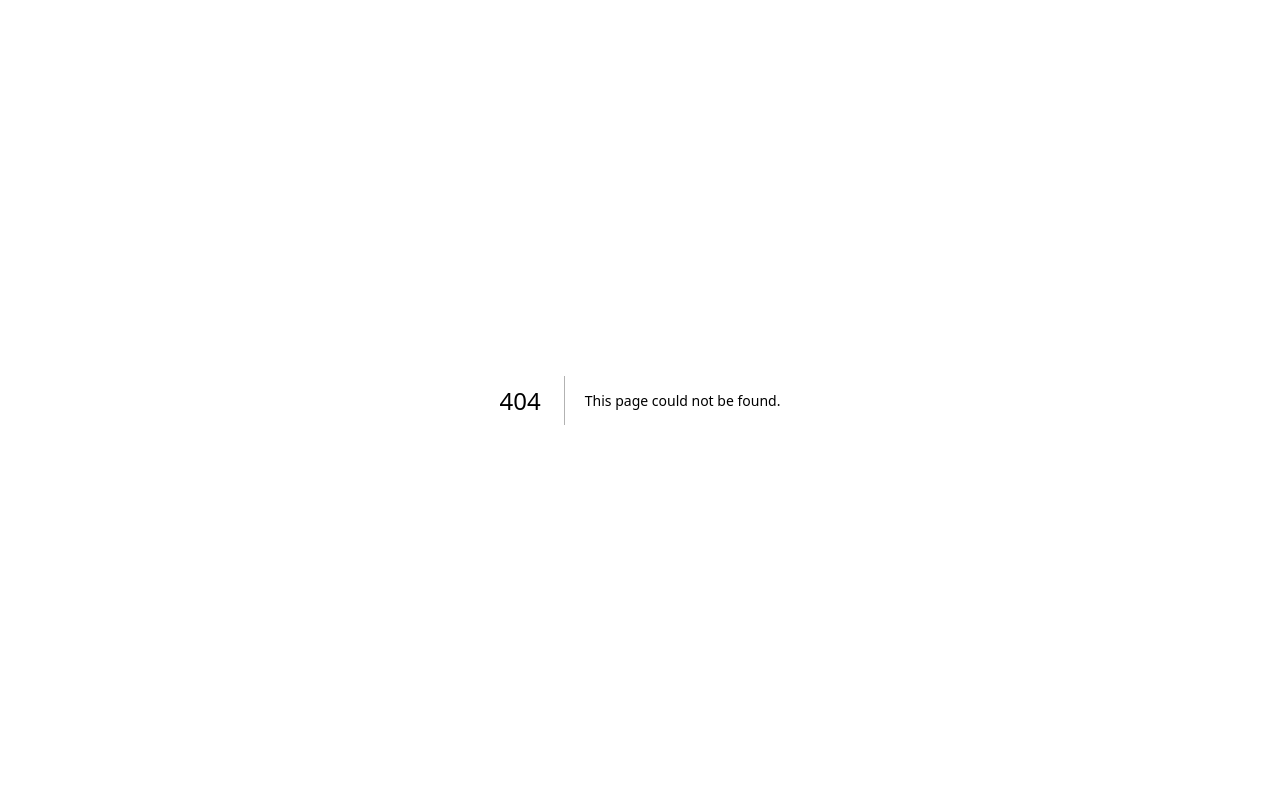
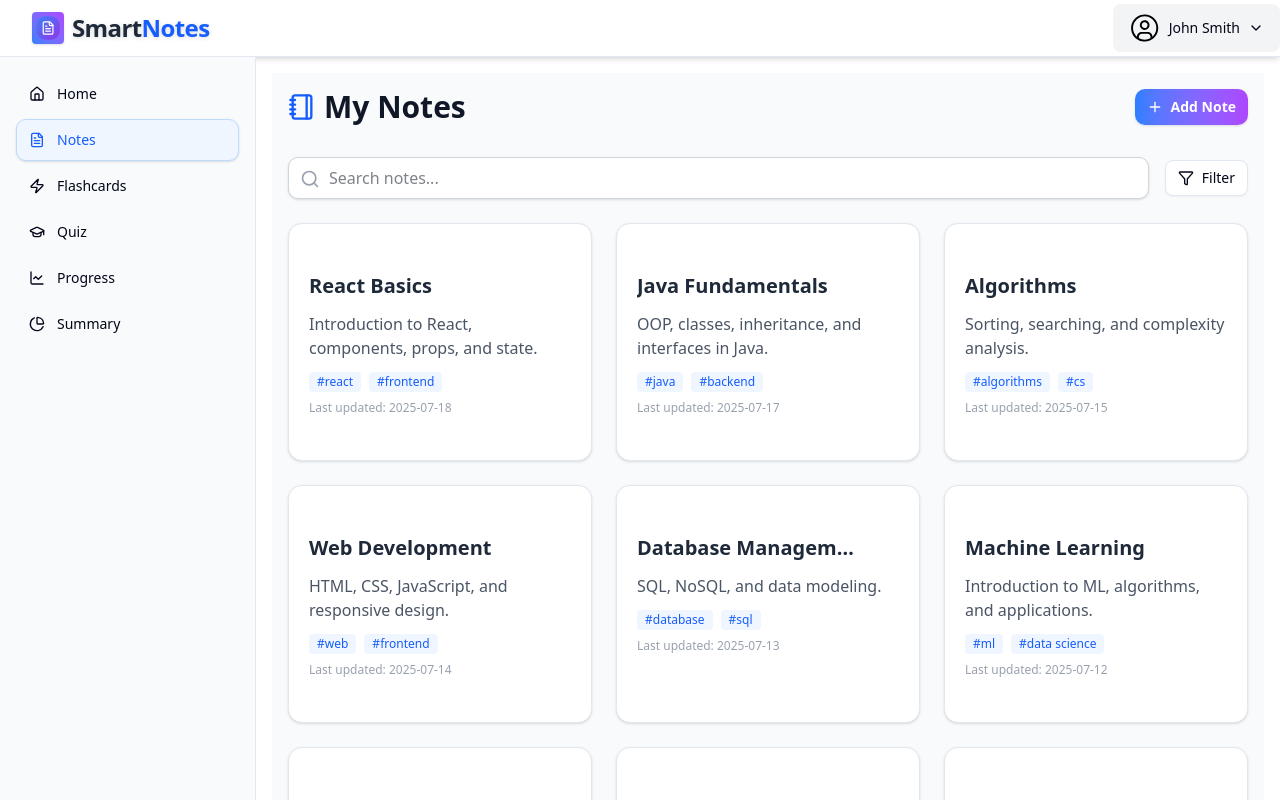
Before and after one commit to pvdev1805/SmartNotes, a Next.js app: page /notes in a window 1280 px wide. Before the commit this address had no page. Shown: the top 800 px of the page. Built offline with nearby package versions, Linux system fonts and the light colour scheme.

Commit message:
💄 feat: Implement NotesListPage

```diff
--- a/src/app/(pages)/(protected)/home/page.tsx
+++ b/src/app/(pages)/(protected)/home/page.tsx
@@ -1,3 +1,4 @@
+import AnimatedSection from '@/components/landing/animated-section'
 import TimeAgo from '@/components/time-ago'
 import { Badge } from '@/components/ui/badge'
 import { Button } from '@/components/ui/button'
@@ -98,8 +99,9 @@ const uploadedPDFs = [
 const Home = () => {
   return (
     <>
-      <div className='py-2 space-y-8'>
+      <div className='min-h-screen bg-gray-50 px-4 py-4 space-y-8 overflow-hidden'>
         {/* Header Section */}
+        <AnimatedSection delay={0}>
           <section className='mb-4 flex items-center justify-between gap-4'>
             <div>
               <h1 className='text-xl md:text-2xl lg:text-3xl font-bold text-foreground flex items-center gap-2'>
@@ -113,9 +115,11 @@ const Home = () => {
               New Note
             </Button>
           </section>
+        </AnimatedSection>
         {/* End - Header Section */}
 
         {/* Stats Cards Section */}
+        <AnimatedSection delay={0.1}>
           <section className='mb-4 grid grid-cols-1 sm:grid-cols-2 lg:grid-cols-4 gap-4'>
             {statsData.map((stat, index) => (
               <Card
@@ -134,9 +138,11 @@ const Home = () => {
               </Card>
             ))}
           </section>
+        </AnimatedSection>
         {/* End - Stats Cards Section */}
 
         {/* Recent Notes Section */}
+        <AnimatedSection delay={0.1}>
           <section className='mb-4 space-y-4'>
             <div className='flex items-center justify-between'>
               <h2 className='text-xl font-semibold text-foreground'>Recent Notes</h2>
@@ -189,9 +195,11 @@ const Home = () => {
               ))}
             </div>
           </section>
+        </AnimatedSection>
         {/* End - Recent Notes Section */}
 
         {/* Upload PDFs Section */}
+        <AnimatedSection delay={0.1}>
           <section className='mb-4 space-y-4'>
             <div className='flex items-center justify-between'>
               <h2 className='text-xl font-semibold text-foreground'>Upload PDFs</h2>
@@ -203,7 +211,10 @@ const Home = () => {
 
             <div className='space-y-3'>
               {uploadedPDFs.map((pdf) => (
-              <Card key={pdf.id} className='border shadow-sm hover:shadow-lg transition-shadow duration-300 rounded-lg'>
+                <Card
+                  key={pdf.id}
+                  className='border shadow-sm hover:shadow-lg transition-shadow duration-300 rounded-lg'
+                >
                   <CardContent className='flex items-center justify-between'>
                     <div className='flex items-center gap-2'>
                       <div className='p-2 rounded-md bg-red-100 text-red-600'>
@@ -225,6 +236,7 @@ const Home = () => {
               ))}
             </div>
           </section>
+        </AnimatedSection>
         {/* End - Upload PDFs Section */}
       </div>
     </>
--- /dev/null
+++ b/src/app/(pages)/(protected)/notes/page.tsx
@@ -0,0 +1,178 @@
+'use client'
+import { useState } from 'react'
+import { Plus, Search, Filter, Notebook, MoreVertical } from 'lucide-react'
+import { Card, CardContent } from '@/components/ui/card'
+import { Button } from '@/components/ui/button'
+import AnimatedSection from '@/components/landing/animated-section'
+
+const notes = [
+  {
+    id: 1,
+    title: 'React Basics',
+    description: 'Introduction to React, components, props, and state.',
+    createdAt: '2025-07-15',
+    updatedAt: '2025-07-18',
+    tags: ['react', 'frontend']
+  },
+  {
+    id: 2,
+    title: 'Java Fundamentals',
+    description: 'OOP, classes, inheritance, and interfaces in Java.',
+    createdAt: '2025-07-16',
+    updatedAt: '2025-07-17',
+    tags: ['java', 'backend']
+  },
+  {
+    id: 3,
+    title: 'Algorithms',
+    description: 'Sorting, searching, and complexity analysis.',
+    createdAt: '2025-07-14',
+    updatedAt: '2025-07-15',
+    tags: ['algorithms', 'cs']
+  },
+  {
+    id: 4,
+    title: 'Web Development',
+    description: 'HTML, CSS, JavaScript, and responsive design.',
+    createdAt: '2025-07-13',
+    updatedAt: '2025-07-14',
+    tags: ['web', 'frontend']
+  },
+  {
+    id: 5,
+    title: 'Database Management',
+    description: 'SQL, NoSQL, and data modeling.',
+    createdAt: '2025-07-12',
+    updatedAt: '2025-07-13',
+    tags: ['database', 'sql']
+  },
+  {
+    id: 6,
+    title: 'Machine Learning',
+    description: 'Introduction to ML, algorithms, and applications.',
+    createdAt: '2025-07-11',
+    updatedAt: '2025-07-12',
+    tags: ['ml', 'data science']
+  },
+  {
+    id: 7,
+    title: 'Cloud Computing',
+    description: 'AWS, Azure, and cloud architecture.',
+    createdAt: '2025-07-10',
+    updatedAt: '2025-07-11',
+    tags: ['cloud', 'aws']
+  },
+  {
+    id: 8,
+    title: 'Cybersecurity',
+    description: 'Network security, encryption, and best practices.',
+    createdAt: '2025-07-09',
+    updatedAt: '2025-07-10',
+    tags: ['cybersecurity', 'network']
+  },
+  {
+    id: 9,
+    title: 'DevOps',
+    description: 'CI/CD, containerization, and automation.',
+    createdAt: '2025-07-08',
+    updatedAt: '2025-07-09',
+    tags: ['devops', 'automation']
+  },
+  {
+    id: 10,
+    title: 'UI/UX Design',
+    description: 'Design principles, user research, and prototyping.',
+    createdAt: '2025-07-07',
+    updatedAt: '2025-07-08',
+    tags: ['ui', 'ux', 'design']
+  }
+]
+
+const NotesListPage = () => {
+  const [search, setSearch] = useState('')
+
+  const filteredNotes = notes.filter(
+    (note) =>
+      note.title.toLowerCase().includes(search.toLowerCase()) ||
+      note.description.toLowerCase().includes(search.toLowerCase()) ||
+      note.tags.some((tag) => tag.toLowerCase().includes(search.toLowerCase()))
+  )
+
+  return (
+    <div className='min-h-screen bg-gray-50 px-4 py-4 overflow-hidden'>
+      {/* Header */}
+      <AnimatedSection delay={0}>
+        <div className='flex items-center justify-between mb-8'>
+          <h1 className='text-3xl font-bold text-gray-900 flex items-center gap-2'>
+            <Notebook className='w-7 h-7 text-blue-600' />
+            My Notes
+          </h1>
+          <Button className='flex items-center gap-2 bg-gradient-to-r from-blue-500 to-purple-500 text-white font-semibold px-4 py-2 rounded-lg shadow hover:from-blue-600 hover:to-purple-600 transition'>
+            <Plus className='w-5 h-5' />
+            Add Note
+          </Button>
+        </div>
+      </AnimatedSection>
+      {/* End - Header */}
+
+      {/* Search & Filter */}
+      <AnimatedSection delay={0.1}>
+        <div className='flex items-center gap-4 mb-6'>
+          <div className='relative flex-1'>
+            <Search className='absolute left-3 top-3 text-gray-400 w-5 h-5' />
+            <input
+              type='text'
+              placeholder='Search notes...'
+              value={search}
+              onChange={(e) => setSearch(e.target.value)}
+              className='w-full pl-10 pr-4 py-2 rounded-lg border border-gray-300 focus:outline-none focus:ring-2 focus:ring-blue-400 bg-white shadow-sm'
+            />
+          </div>
+          <Button variant='outline' className='flex items-center gap-2'>
+            <Filter className='w-5 h-5' />
+            Filter
+          </Button>
+        </div>
+      </AnimatedSection>
+
+      {/* Notes Grid */}
+      <AnimatedSection delay={0.2}>
+        {filteredNotes.length === 0 ? (
+          <div className='text-center text-gray-500 py-16'>
+            <Notebook className='w-12 h-12 mx-auto mb-4 text-gray-300' />
+            <p className='text-lg'>No notes found. Try a different search or add a new note!</p>
+          </div>
+        ) : (
+          <div className='grid grid-cols-1 md:grid-cols-2 lg:grid-cols-3 gap-6'>
+            {filteredNotes.map((note) => (
+              <Card
+                key={note.id}
+                className='group border shadow-sm hover:shadow-lg transition-shadow duration-300 rounded-xl bg-white relative'
+              >
+                <CardContent className='p-5'>
+                  <div className='flex items-center justify-between mb-2'>
+                    <h2 className='font-semibold text-xl text-gray-800 truncate'>{note.title}</h2>
+                    <Button variant='ghost' size='icon' className='opacity-0 group-hover:opacity-100 transition'>
+                      <MoreVertical className='w-5 h-5 text-gray-400' />
+                    </Button>
+                  </div>
+                  <p className='text-gray-600 mb-3 line-clamp-2'>{note.description}</p>
+                  <div className='flex flex-wrap gap-2 mb-2'>
+                    {note.tags.map((tag) => (
+                      <span key={tag} className='bg-blue-50 text-blue-600 px-2 py-0.5 rounded text-xs font-medium'>
+                        #{tag}
+                      </span>
+                    ))}
+                  </div>
+                  <div className='text-xs text-gray-400'>Last updated: {note.updatedAt}</div>
+                </CardContent>
+              </Card>
+            ))}
+          </div>
+        )}
+      </AnimatedSection>
+    </div>
+  )
+}
+
+export default NotesListPage
--- a/src/components/mobile-menu.tsx
+++ b/src/components/mobile-menu.tsx
@@ -10,7 +10,7 @@ import Link from 'next/link'
 const navLinks = [
   {
     title: 'Home',
-    href: '/',
+    href: '/home',
     icon: Home
   },
   {
--- a/src/components/nav-sidebar.tsx
+++ b/src/components/nav-sidebar.tsx
@@ -8,7 +8,7 @@ import { usePathname } from 'next/navigation'
 const navItems = [
   {
     title: 'Home',
-    href: '/',
+    href: '/home',
     icon: Home
   },
   {
```
Lines whose indentation alone changed are shown as unchanged.
